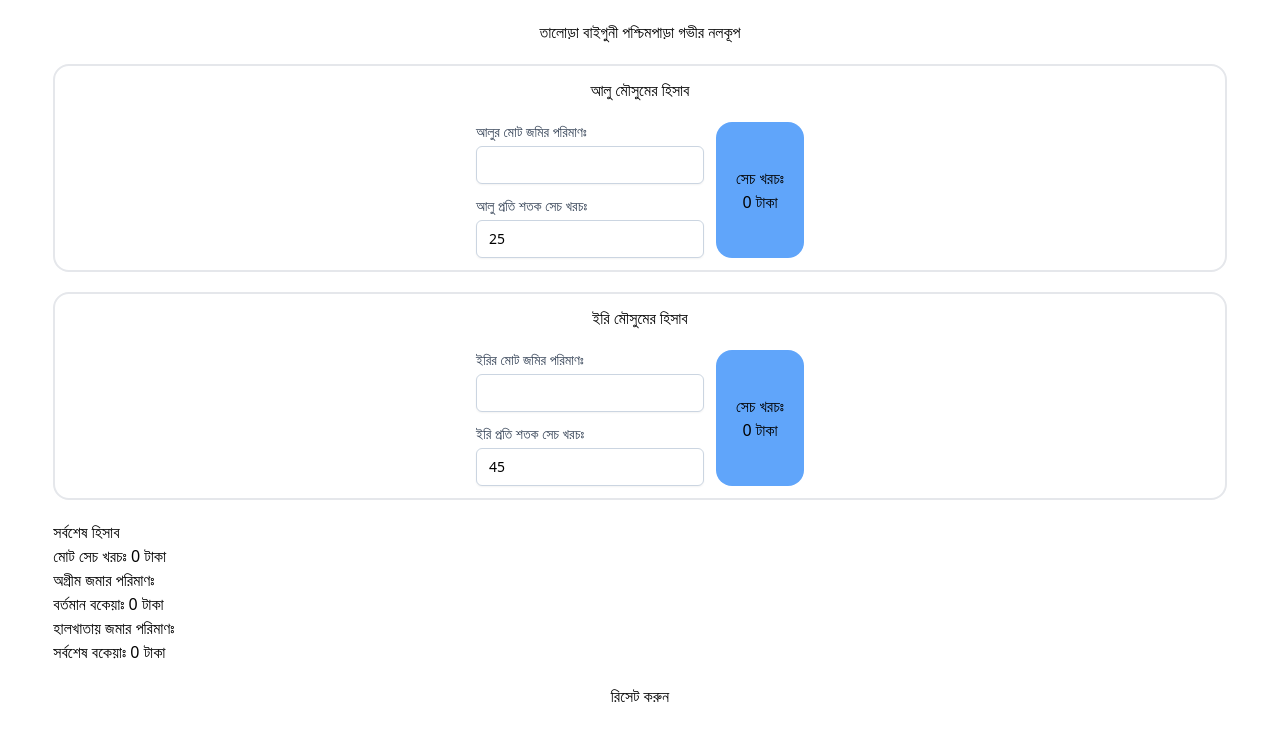
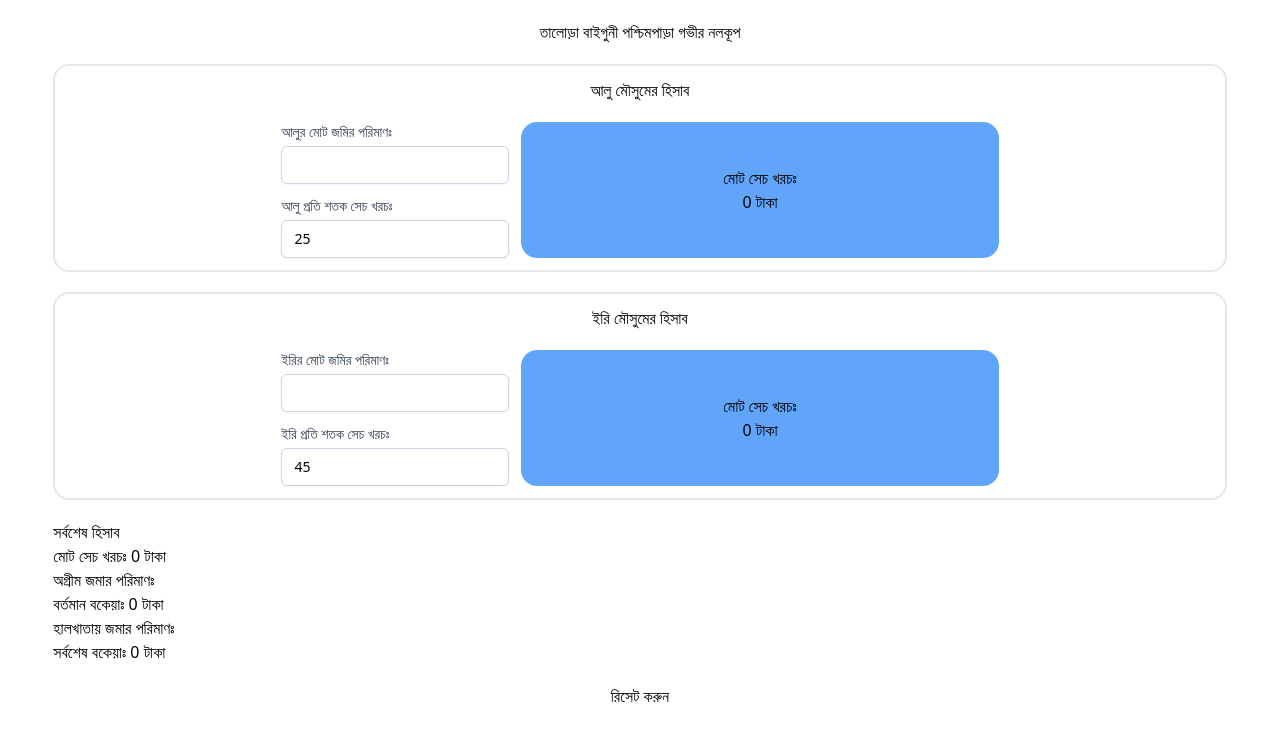
Before and after one commit to iamsadikrahman/deep-tubewell, a Vue app: page /halkhata in a window 1280 px wide. Shown: the top 740 px of the page. Built offline with nearby package versions, Linux system fonts and the light colour scheme.

Commit message:
total cost design changes

```diff
--- a/src/components/pages/Halkhata.vue
+++ b/src/components/pages/Halkhata.vue
@@ -22,8 +22,8 @@
             </label>
           </div>
 
-          <div class="bg-blue-400 flex flex-col justify-center pl-5 pr-5 rounded-2xl items-center">
-            <p class="potato-total-cost">সেচ খরচঃ</p>
+          <div class="bg-blue-400 flex flex-col justify-center pl-3 pr-3 rounded-2xl items-center w-5/12">
+            <p class="potato-total-cost">মোট সেচ খরচঃ</p>
             <h4> {{ potatoTotalCost }} টাকা</h4>
           </div>
 
@@ -48,8 +48,8 @@
           </label>
         </div>
 
-        <div class="bg-blue-400 flex flex-col justify-center pl-5 pr-5 rounded-2xl items-center">
-          <p class="potato-total-cost">সেচ খরচঃ</p>
+        <div class="bg-blue-400 flex flex-col justify-center pl-3 pr-3 rounded-2xl items-center w-5/12">
+          <p class="potato-total-cost">মোট সেচ খরচঃ</p>
           <h4> {{ paddyTotalCost }} টাকা</h4>
         </div>
 
```
